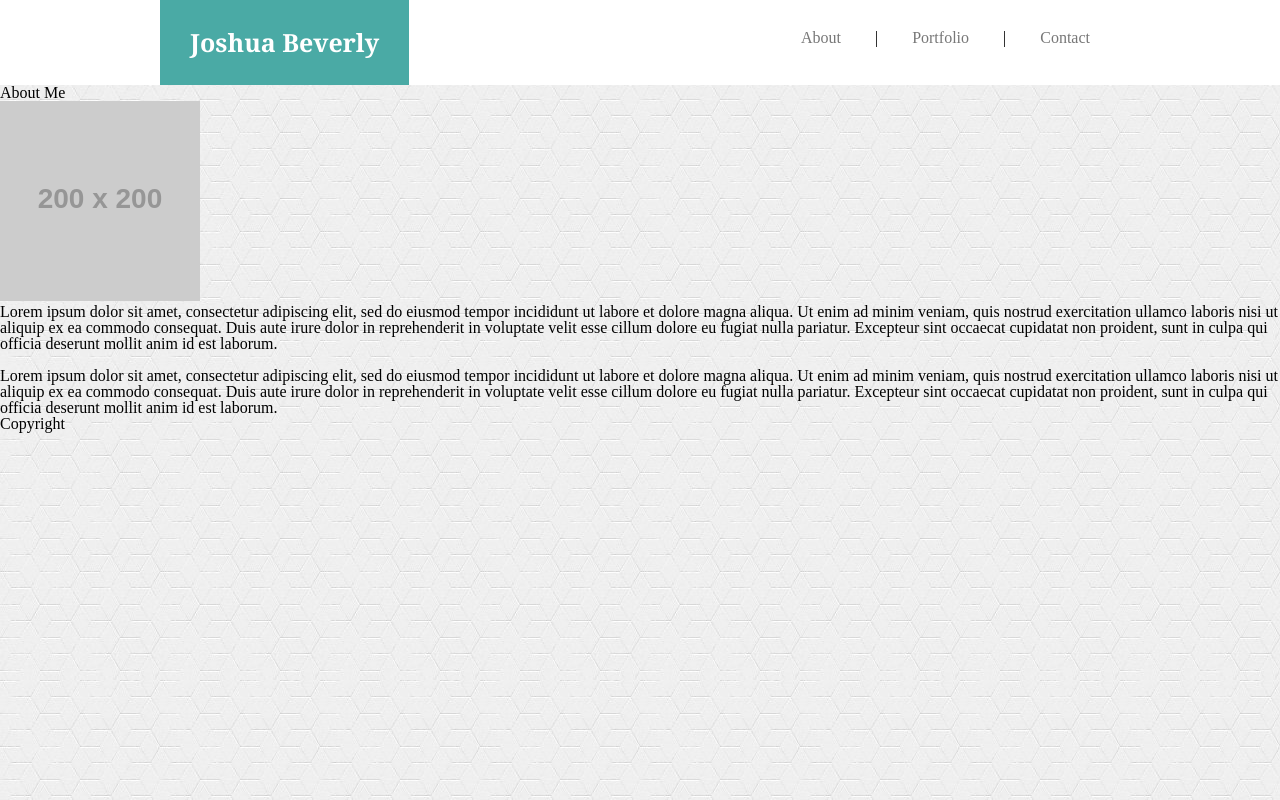
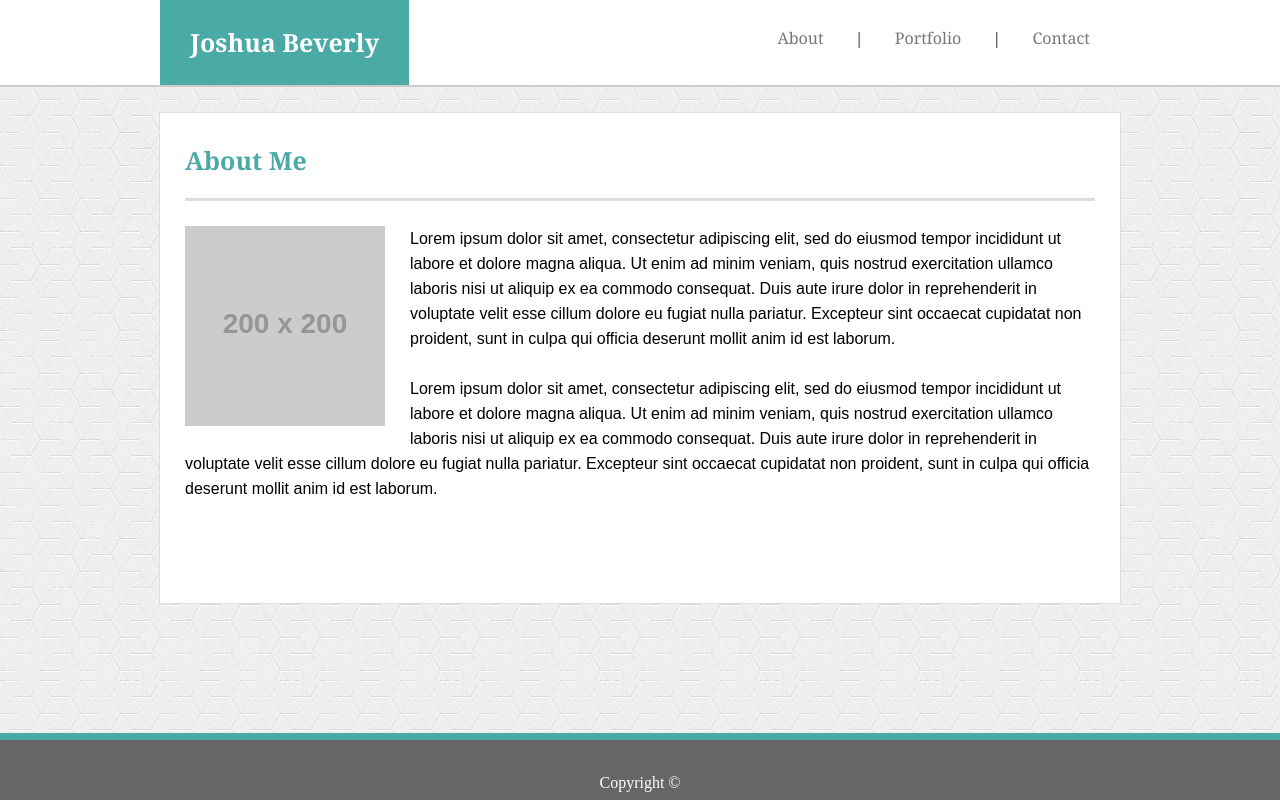
Before and after one commit to beverlyj93/homework-1, a plain HTML site: page index.html in a window 1280 px wide. Drawn offline with Linux system fonts and the light colour scheme; placeholder pictures from the web are drawn by us.

Commit message:
Second update.

```diff
--- a/css/style.css
+++ b/css/style.css
@@ -47,99 +47,140 @@ table {
 	border-spacing: 0;
 }
 
+/* ------------------------------------------------------------------------------------------------------------------------- */
+
 body {
-    position: relative;
-    top: 0px;
+    background: url(../images/background.jpeg);
+    height: 100%;
 }
 
 header {
-    margin: 0px 350px;
+    width: 100%;
+    height: 85px;
+    background-color: #ffffff;
+    margin-bottom: 25px;
+    border-bottom: 2px solid;
+    border-color: #cccccc;
 }
 
-.container {
-    height: 100vh;
-    border-top: 1px solid;
-    border-color: #dddddd;
-    background-image: url("../images/background.jpeg");
+footer {
+    height: 60px;
+    background-color: #666666;
+    color: #ffffff;
+    position: absolute;
+    bottom: 0;
+    width: 100%;
+    border-top: 7px solid;
+    border-color: #4aaaa5;
 }
 
-.inner-container {
-    margin: 25px 350px;
-    width: 775px;
-    height: 550px;
-    background-color: white;
+.header-container {
+    width: 960px;
+    margin: 0 auto;
 }
 
-.inner-container-content {
-    margin: 25px;
-    line-height: 30px;
-    font-size: 20px;
+.body-container {
+    height: 490px;
+    width: 960px;
+    background-color: #ffffff;
+    margin: 0 auto;
+    margin-bottom: 25px;
+    border: 0.1px solid;
+    border-color: #dddddd;
 }
 
-nav {
-    height: 77px;
+.body-container-pictures {
+    height: 750px;
+    width: 960px;
+    background-color: #ffffff;
+    margin: 0 auto;
+    margin-bottom: 25px;
+    border: 0.1px solid;
+    border-color: #dddddd;
 }
 
-h1 {
-    float: left;
-    background-color: #4aaaa5;
-    padding: 26px;
-    color: #ffffff;
-    font-family: 'Georgia', Times, Times New Roman, serif;
-    font-weight: bold;
-    font-size: 25px;
+.body-inner-container {
+    margin: 25px;
 }
 
-h2 {
-    padding: 25px 0px 25px 0px;
-    color: #4aaaa5;
-    font-family: 'Georgia', Times, Times New Roman, serif;
-    border-bottom: 2px solid;
-    border-color: #dddddd;
-    font-weight: bold;
-    font-size: 25px;
-}
-
-.items ol {
-    list-style-type: none;
-    float: right;
-}
 
 .item {
     display: inline-block;
 }
 
+.body-inner-pictures {
+    width: 60%;
+}
+
+h1 {
+    padding: 30px;
+    background-color: #4aaaa5;
+    float: left;
+    font-size: 25px;
+    font-weight: bold;
+    font-family: 'Georgia', 'Times', 'Times New Roman', serif;
+    color: #ffffff;
+}
+
+h2 {
+    padding: 10px 0px 25px 0px;
+    font-size: 25px;
+    font-weight: bold;
+    font-family: 'Georgia', 'Times', 'Times New Roman', serif;
+    color: #4aaaa5;
+    border-bottom: 3px solid;
+    border-color: #dddddd;
+}
+
+h4 {
+    font-family: 'Georgia', 'Times', 'Times New Roman', serif;
+    margin: 10px 0px 7px 0px;
+    color: #777777
+}
+
+h6 {
+    margin: 0 auto;
+    text-align: center;
+    padding-top: 35px;
+}
+
+img {
+    margin: 25px 25px 25px 0px;
+    float: left;
+}
+
+p {
+    margin-top: 25px;
+    line-height: 25px;
+    font-family: 'Arial', 'Helvetica Neue', 'Helvetica', sans-serif;
+}
+
+nav {
+    float: right;
+}
+
 li {
-    margin: 30px 10px;
+    padding: 30px;
+    font-family: 'Georgia', 'Times', 'Times New Roman', serif;
 }
 
 a {
     text-decoration: none;
-    color: grey;
+    color: #777777;
 }
 
-a:hover {
-    padding: 30px 10px;
-    background-color: #4aaaa5;
-    font-weight: bolder;
+input, textarea {
+    width: 98.5%;
+    padding: 5px;
+    color: #777777;
 }
 
-img {
-    width: 200px;
-    height: 125px;
-    float: left;
+button {
+    padding: 10px 25px;
+    background-color: #4aaaa5;
+    margin-top: 15px;
+    font-family: 'Arial', 'Helvetica Neue', 'Helvetica', sans-serif;
+    font-size: 18px;
+    color: #ffffff;
+    border: 0;
 }
-
-footer {
-    width: 100%;
-    background-color: #666666;
-    text-align: center;
-    height: 75px;
-    border-top: 5px solid;
-    border-color: #4aaaa5;
-}
-
-h6 {
-    padding-top: 30px;
-    color: #ffffff;
-}
--- a/css/style2.css
+++ /dev/null
@@ -1,92 +0,0 @@
-/* http://meyerweb.com/eric/tools/css/reset/
-   v2.0 | 20110126
-   License: none (public domain)
-*/
-
-html, body, div, span, applet, object, iframe,
-h1, h2, h3, h4, h5, h6, p, blockquote, pre,
-a, abbr, acronym, address, big, cite, code,
-del, dfn, em, img, ins, kbd, q, s, samp,
-small, strike, strong, sub, sup, tt, var,
-b, u, i, center,
-dl, dt, dd, ol, ul, li,
-fieldset, form, label, legend,
-table, caption, tbody, tfoot, thead, tr, th, td,
-article, aside, canvas, details, embed,
-figure, figcaption, footer, header, hgroup,
-menu, nav, output, ruby, section, summary,
-time, mark, audio, video {
-	margin: 0;
-	padding: 0;
-	border: 0;
-	font-size: 100%;
-	font: inherit;
-	vertical-align: baseline;
-}
-/* HTML5 display-role reset for older browsers */
-article, aside, details, figcaption, figure,
-footer, header, hgroup, menu, nav, section {
-	display: block;
-}
-body {
-	line-height: 1;
-}
-ol, ul {
-	list-style: none;
-}
-blockquote, q {
-	quotes: none;
-}
-blockquote:before, blockquote:after,
-q:before, q:after {
-	content: '';
-	content: none;
-}
-table {
-	border-collapse: collapse;
-	border-spacing: 0;
-}
-
-/* ------------------------------------------------------------------------------------------------------------------------- */
-
-body {
-    background: url(../images/background.jpeg);
-}
-
-header {
-    width: 100%;
-    height: 85px;
-    background-color: #ffffff;
-}
-
-.header-container {
-    width: 960px;
-    margin: 0 auto;
-}
-
-h1 {
-    padding: 30px;
-    background-color: #4aaaa5;
-    float: left;
-    font-size: 25px;
-    font-weight: bold;
-    font-family: 'Georgia', Times, Times New Roman, serif;
-    color: #ffffff;
-}
-
-nav {
-    float: right;
-}
-
-.item {
-    display: inline-block;
-}
-
-li {
-    padding: 30px;
-}
-
-a {
-    text-decoration: none;
-    color: #777777;
-}
--- a/index.html
+++ b/index.html
@@ -4,7 +4,7 @@
     <meta charset="UTF-8">
     <meta name="viewport" content="width=device-width, initial-scale=1.0">
     <meta http-equiv="X-UA-Compatible" content="ie=edge">
-    <link rel="stylesheet" href="./css/style2.css">
+    <link rel="stylesheet" href="./css/style.css">
     <title>About Me</title>
 </head>
 <body>
@@ -22,7 +22,7 @@
     </header>
     <div class="body-container">
         <div class="body-inner-container">
-            <h2 class="inner-container-content">About Me</h2>
+            <h2>About Me</h2>
             <img src="https://via.placeholder.com/200x200">
             <p class="inner-container-content">Lorem ipsum dolor sit amet, consectetur adipiscing elit, sed do eiusmod tempor incididunt ut labore et dolore magna aliqua. Ut enim ad minim veniam, quis nostrud exercitation ullamco laboris nisi ut aliquip ex ea commodo consequat. Duis aute irure dolor in reprehenderit in voluptate velit esse cillum dolore eu fugiat nulla pariatur. Excepteur sint occaecat cupidatat non proident, sunt in culpa qui officia deserunt mollit anim id est laborum.<br><br>
 
@@ -31,7 +31,7 @@
         </div>
     </div>
     <footer>
-        <h6>Copyright</h6>
+        <h6>Copyright ©</h6>
     </footer>
 </body>
 </html>
```
Also changed, not shown: contact.html (+44 -0 lines), portfolio.html (+44 -0 lines), images/pipes.png (deleted), images/tiny-squares.png (deleted).
